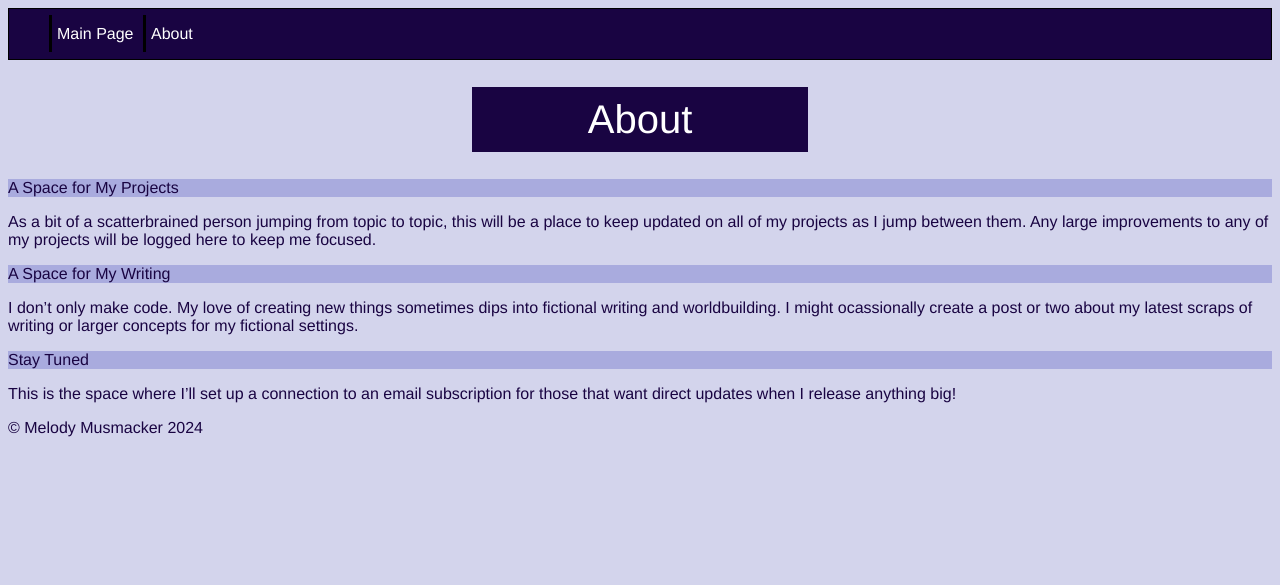
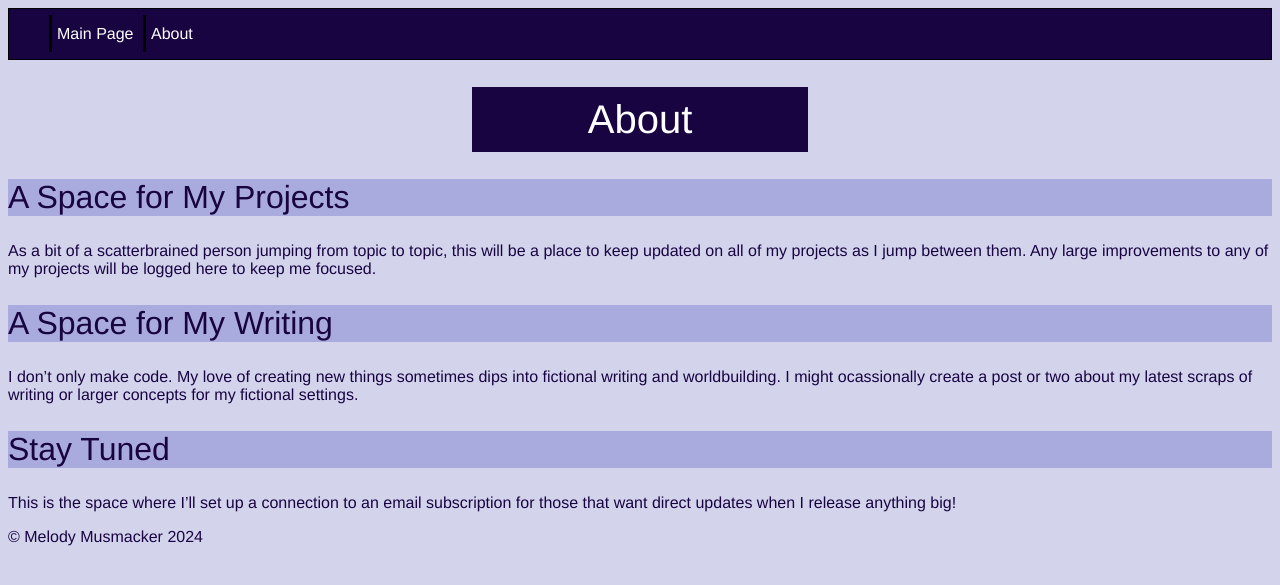
Before and after one commit to AstralObserver/AstralObserver.github.io, a Jekyll site: the page built from about.md, in a window 1280 px wide. Shown: the top 585 px of the page. Built offline with Jekyll 4.4.1, drawn with Linux system fonts in a browser that asks for light colours.

Commit message:
Update main.scss
Adjusted h2 size

```diff
--- a/assets/css/main.scss
+++ b/assets/css/main.scss
@@ -24,7 +24,7 @@ h1{
 }
 
 h2{
-    font: 100% $font-stack;
+    font: 200% $font-stack;
     color: $font-color;
     background: $primary-color;
 }
```
